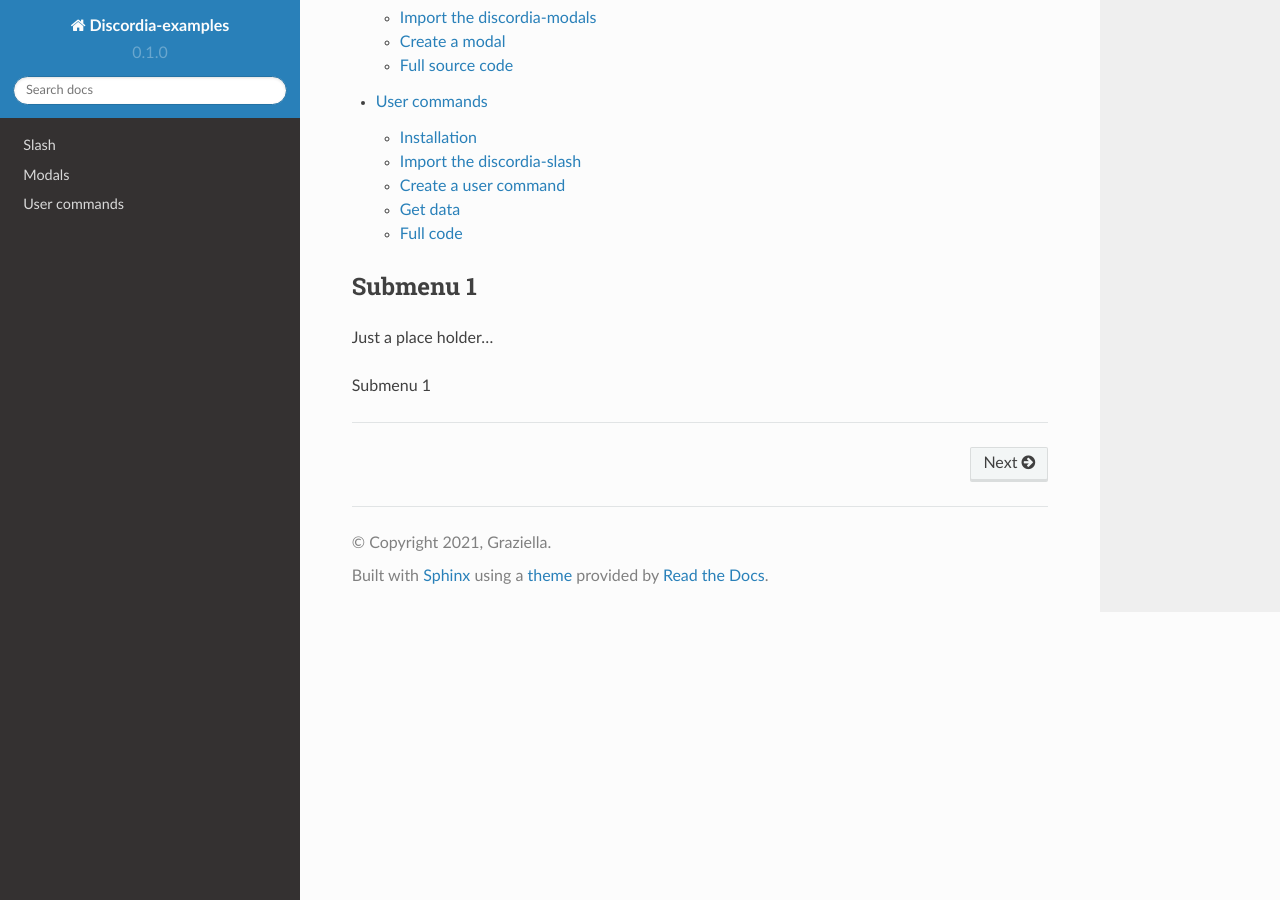
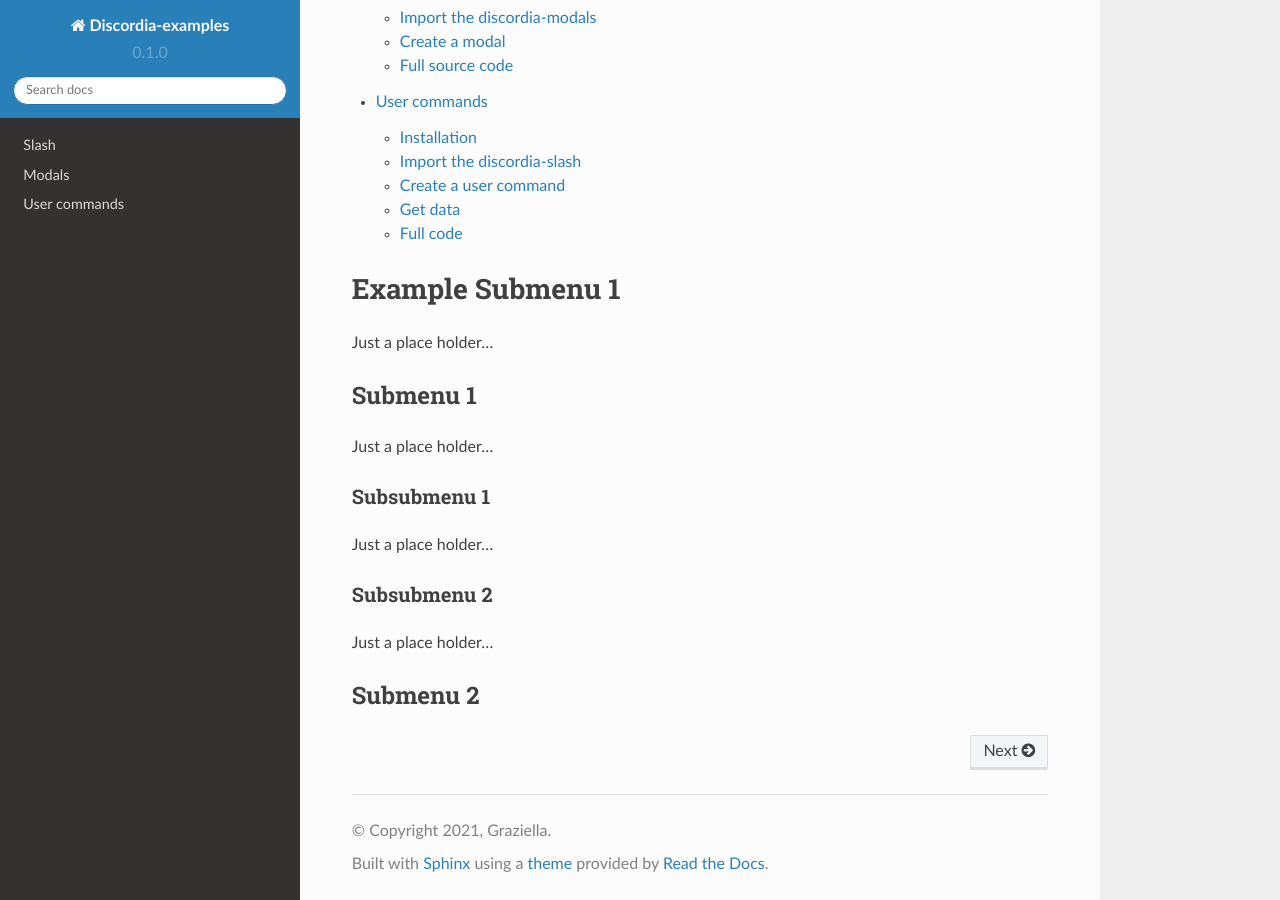
Before and after one commit to justdie386/discordia-examples, a Sphinx documentation site: the page built from docs/source/index.rst, in a window 1280 px wide and 900 px high, scrolled down 803 px. Built offline with Sphinx 7.4.7 and the Read the Docs theme 2.0.0, drawn with Linux system fonts in a browser that asks for light colours; pages that are not in the unit, such as notebooks, are missing from menus.

Commit message:
Update index.rst

```diff
--- a/docs/source/index.rst
+++ b/docs/source/index.rst
@@ -29,11 +29,25 @@ Contents
    buttons
    sqlite
 
+Example Submenu 1
+=================
+
+Just a place holder...
+
 Submenu 1
 ---------
 
 Just a place holder...
 
-Submenu 1
+Subsubmenu 1
+^^^^^^^^^^^^
 
+Just a place holder...
+
+Subsubmenu 2
 ^^^^^^^^^^^^
+
+Just a place holder...
+
+Submenu 2
+---------
```
